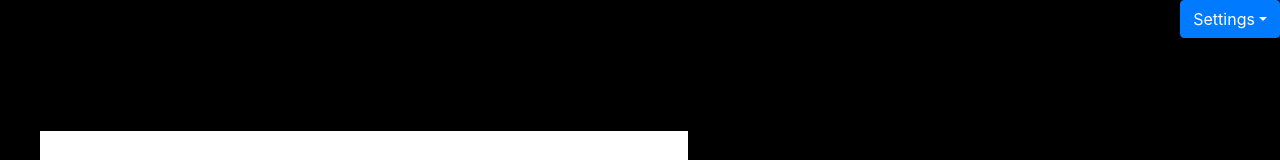
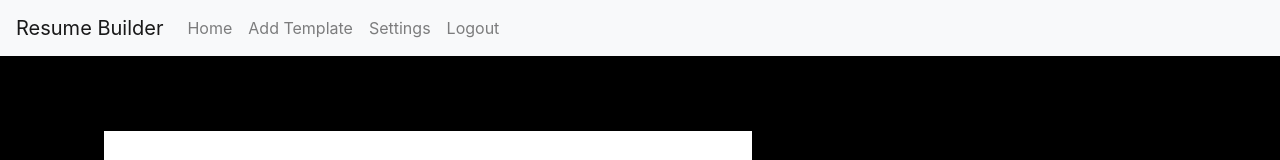
Before and after one commit to architkuk/comp-426-resume-builder, a React (Create React App) app: page /resume in a window 1280 px wide. Shown: the top 160 px of the page. Built offline with nearby package versions, Linux system fonts and the light colour scheme; no server answers.

Commit message:
akjsdnka

```diff
--- a/src/resume.css
+++ b/src/resume.css
@@ -30,7 +30,6 @@ body {
 	height: 650px;
 	width: 650px;
 	float: right;
-	background-color: green;
 }
 /* height and width must match pdfDiv*/
 iFrame {
@@ -44,7 +43,7 @@ iFrame {
 }
 .both {
 	display: inline-block;
-	margin-left: 5%;
+	margin-left: 10%;
 	margin-top: -20px;
 }
 body {
@@ -58,3 +57,8 @@ body {
 .boundry {
 	border-bottom: 2px solid black;
 }
+.navbar{
+	position: absolute;
+	top:0px;
+	width:100%;
+}
--- a/src/resume.js
+++ b/src/resume.js
@@ -2,8 +2,8 @@ import React from 'react';
 import axios from 'axios';
 import './resume.css';
 import Autocomplete from 'react-autocomplete';
-import ParticlesBg from 'particles-bg';
-
+import ParticlesBg from "particles-bg";
+import { Navbar, Nav, NavDropdown, FormControl} from 'react-bootstrap';
 import {
 	DropdownButton,
 	Dropdown,
@@ -82,23 +82,27 @@ export default class Resume extends React.Component {
 	render() {
 		return (
 			<div className='con'>
-				<ParticlesBg type='circle' bg={true} />
-				<DropdownButton
-					className='logout'
-					id='dropdown-basic-button'
-					title='Settings'
-				>
-					<Dropdown.Item href='/settings'>Settings</Dropdown.Item>
-					<Dropdown.Item onClick={this.logout}>Logout</Dropdown.Item>
-				</DropdownButton>
+				<Navbar bg="light" expand="lg">
+				<Navbar.Brand href="/resume">Resume Builder</Navbar.Brand>
+				<Navbar.Toggle aria-controls="basic-navbar-nav" />
+				<Navbar.Collapse id="basic-navbar-nav">
+					<Nav className="mr-auto">
+					<Nav.Link href="/resume">Home</Nav.Link>
+					<Nav.Link href="/templates">Add Template</Nav.Link>
+					<Nav.Link href="/settings">Settings</Nav.Link>
+					<Nav.Link onClick={this.logout}>Logout</Nav.Link>
+					</Nav>
+				</Navbar.Collapse>
+				</Navbar>
+				<ParticlesBg type="circle" bg={true}/>
 				<div className='both'>
 					<div className='container'>
 						<div className='inputDiv'>
-							<Form onSubmit={this.handleChange}>
-								<Form.Row className='boundry'>
-									<Form.Label className='Resume_title'>Resume</Form.Label>
-								</Form.Row>
-								<br />
+							<Form onSubmit={this.handleSubmit}>
+							<Form.Row className = "boundry">
+							<Form.Label className = "Resume_title">Resume</Form.Label>
+							</Form.Row>
+							<br/>
 								<Form.Row>
 									<Form.Group as={Col} md='4' controlId='validationCustom01'>
 										<Form.Label>First name</Form.Label>
@@ -180,119 +184,74 @@ export default class Resume extends React.Component {
 										as='textarea'
 										rows={3}
 										placeholder='Skills'
-										name='Skills'
-										onChange={this.handleChange}
+										name = 'Skills'
+										onChange = {this.handleChange}
 									/>
 								</Form.Group>
 								<Form.Group controlId='exampleForm.ControlInput1'>
 									<Form.Label>Organization 1:</Form.Label>
-									<Form.Control
-										type='linkedin'
-										placeholder='Name'
-										name='Organization_1'
-										onChange={this.handleChange}
-									/>
-									<Form.Control
-										type='linkedin'
-										placeholder='Location'
-										name='Location_1'
-										onChange={this.handleChange}
-									/>
-									<Form.Control
-										type='linkedin'
-										placeholder='Title'
-										name='Title_1'
-										onChange={this.handleChange}
-									/>
+									<Form.Control type='linkedin' placeholder='Name' name = "Organization_1" onChange = {this.handleChange}/>
+									<Form.Control type='linkedin' placeholder='Location'  name = "Location_1" onChange = {this.handleChange}/>
+									<Form.Control type='linkedin' placeholder='Title'  name = "Title_1" onChange = {this.handleChange}/>
 									<br />
 									<Form.Control
 										as='textarea'
 										rows={3}
 										placeholder='Bullet 1'
-										name='Bullet_1_1'
-										onChange={this.handleChange}
+										name = "Bullet_1_1"
+										onChange = {this.handleChange}
 									/>
 									<Form.Control
 										as='textarea'
 										rows={3}
 										placeholder='Bullet 2'
-										name='Bullet_2_1'
-										onChange={this.handleChange}
+										name = "Bullet_2_1"
+										onChange = {this.handleChange}
 									/>
-									Start Date: <input type='date'></input>
-									<br />
-									End Date: <input type='date'></input>
+									Start Date: <input type = "date" name = "Start_M_1"></input>
+									<br/>
+									End Date: <input type = "date"></input>
 								</Form.Group>
 								<Form.Group controlId='exampleForm.ControlInput1'>
 									<Form.Label>Organization 2:</Form.Label>
-									<Form.Control
-										type='linkedin'
-										placeholder='Name'
-										name='Organization_2'
-										onChange={this.handleChange}
-									/>
-									<Form.Control
-										type='linkedin'
-										placeholder='Location'
-										name='Location_2'
-										onChange={this.handleChange}
-									/>
-									<Form.Control
-										type='linkedin'
-										placeholder='Title'
-										name='Title_2'
-										onChange={this.handleChange}
-									/>
+									<Form.Control type='linkedin' placeholder='Name' name = "Organization_2" onChange = {this.handleChange}/>
+									<Form.Control type='linkedin' placeholder='Location'  name = "Location_2" onChange = {this.handleChange}/>
+									<Form.Control type='linkedin' placeholder='Title'  name = "Title_2" onChange = {this.handleChange}/>
 									<br />
 									<Form.Control
 										as='textarea'
 										rows={3}
 										placeholder='Bullet 1'
-										name='Bullet_1_2'
-										onChange={this.handleChange}
+										name = "Bullet_1_2"
+										onChange = {this.handleChange}
 									/>
 									<Form.Control
 										as='textarea'
 										rows={3}
 										placeholder='Bullet 2'
-										name='Bullet_2_2'
-										onChange={this.handleChange}
+										name = "Bullet_2_2"
+										onChange = {this.handleChange}
 									/>
 								</Form.Group>
 								<Form.Group controlId='exampleForm.ControlInput2'>
-									<Form.Label>Organization 3:</Form.Label>
-									<Form.Control
-										type='linkedin'
-										placeholder='Name'
-										name='Organization_3'
-										onChange={this.handleChange}
-									/>
-									<Form.Control
-										type='linkedin'
-										placeholder='Location'
-										name='Location_3'
-										onChange={this.handleChange}
-									/>
-									<Form.Control
-										type='linkedin'
-										placeholder='Title'
-										name='Title_3'
-										onChange={this.handleChange}
-									/>
+								<Form.Label>Organization 3:</Form.Label>
+									<Form.Control type='linkedin' placeholder='Name' name = "Organization_3" onChange = {this.handleChange}/>
+									<Form.Control type='linkedin' placeholder='Location'  name = "Location_3" onChange = {this.handleChange}/>
+									<Form.Control type='linkedin' placeholder='Title'  name = "Title_3" onChange = {this.handleChange}/>
 									<br />
 									<Form.Control
 										as='textarea'
 										rows={3}
 										placeholder='Bullet 1'
-										name='Bullet_1_3'
-										onChange={this.handleChange}
+										name = "Bullet_1_3"
+										onChange = {this.handleChange}
 									/>
 									<Form.Control
 										as='textarea'
 										rows={3}
 										placeholder='Bullet 2'
-										name='Bullet_2_3'
-										onChange={this.handleChange}
+										name = "Bullet_2_3"
+										onChange = {this.handleChange}
 									/>
 								</Form.Group>
 								<Form.Group controlId='exampleForm.ControlInput1'>
@@ -349,9 +308,7 @@ export default class Resume extends React.Component {
 								</Form.Group>
 								<Form.Group as={Row}>
 									<Col sm={{ span: 10, offset: 2 }}>
-										<Button type='submit' onClick={this.handleSubmit}>
-											Generate
-										</Button>
+										<Button type='submit'>Sign in</Button>
 									</Col>
 								</Form.Group>
 							</Form>
```
